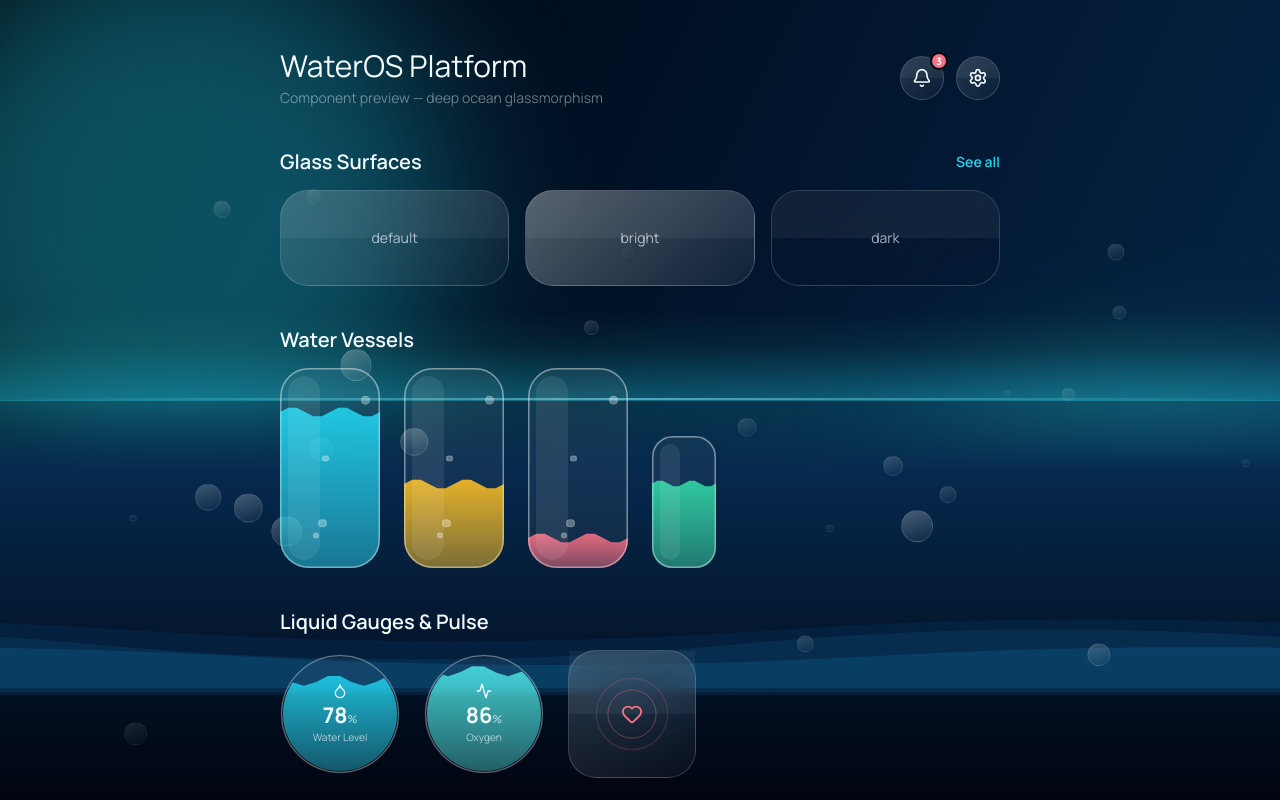
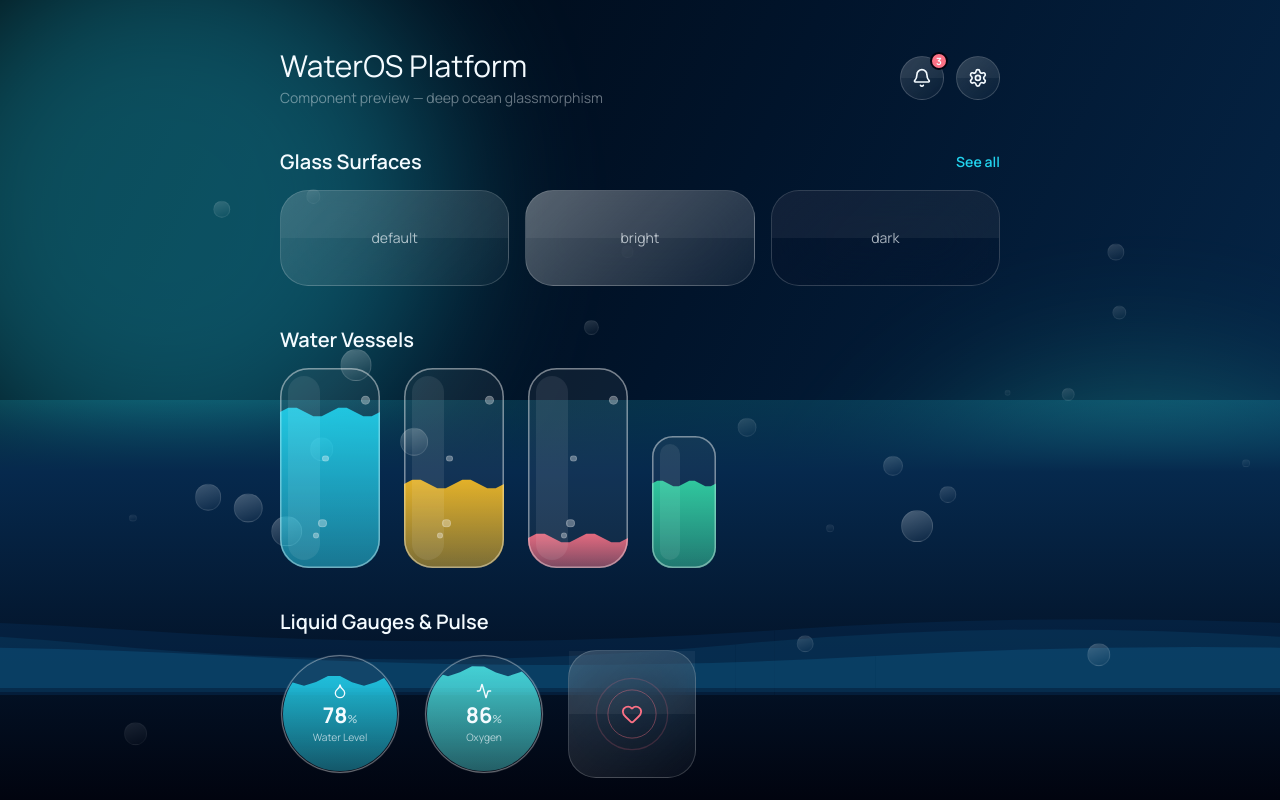
Before and after one commit to BPunith5/waterOS-platform, a React (Vite) app in the folder frontend/: page /dev-preview in a window 1280 px wide. Shown: the top 800 px of the page. Built offline with nearby package versions, Linux system fonts and the light colour scheme; no server answers.

Commit message:
Remove glowing waterline band, keep wavy water surface
The bright horizontal waterline glow was too prominent; the layered
wave surface alone reads as flowing water.

```diff
--- a/frontend/src/components/water/OceanBackground.tsx
+++ b/frontend/src/components/water/OceanBackground.tsx
@@ -80,21 +80,6 @@ export function OceanBackground({ children, bubbles = true, waves = true, varian
           />
         </>
       )}
-      {/* Glowing waterline marking the surface, where bubbles emerge */}
-      <div
-        aria-hidden
-        className="absolute inset-x-0"
-        style={{
-          bottom: waterHeight - 1,
-          height: 90,
-          backgroundImage: 'linear-gradient(to top, rgba(34, 211, 238, 0.35), rgba(45, 212, 191, 0.08) 60%, transparent 100%)',
-        }}
-      />
-      <div
-        aria-hidden
-        className="absolute inset-x-0"
-        style={{ bottom: waterHeight, height: 2, backgroundImage: 'linear-gradient(to right, transparent, rgba(125, 240, 255, 0.55), transparent)' }}
-      />
       {bubbles && (
         <>
           <BubbleField count={18} origin="bottom" waterHeight={waterHeight} />
```
